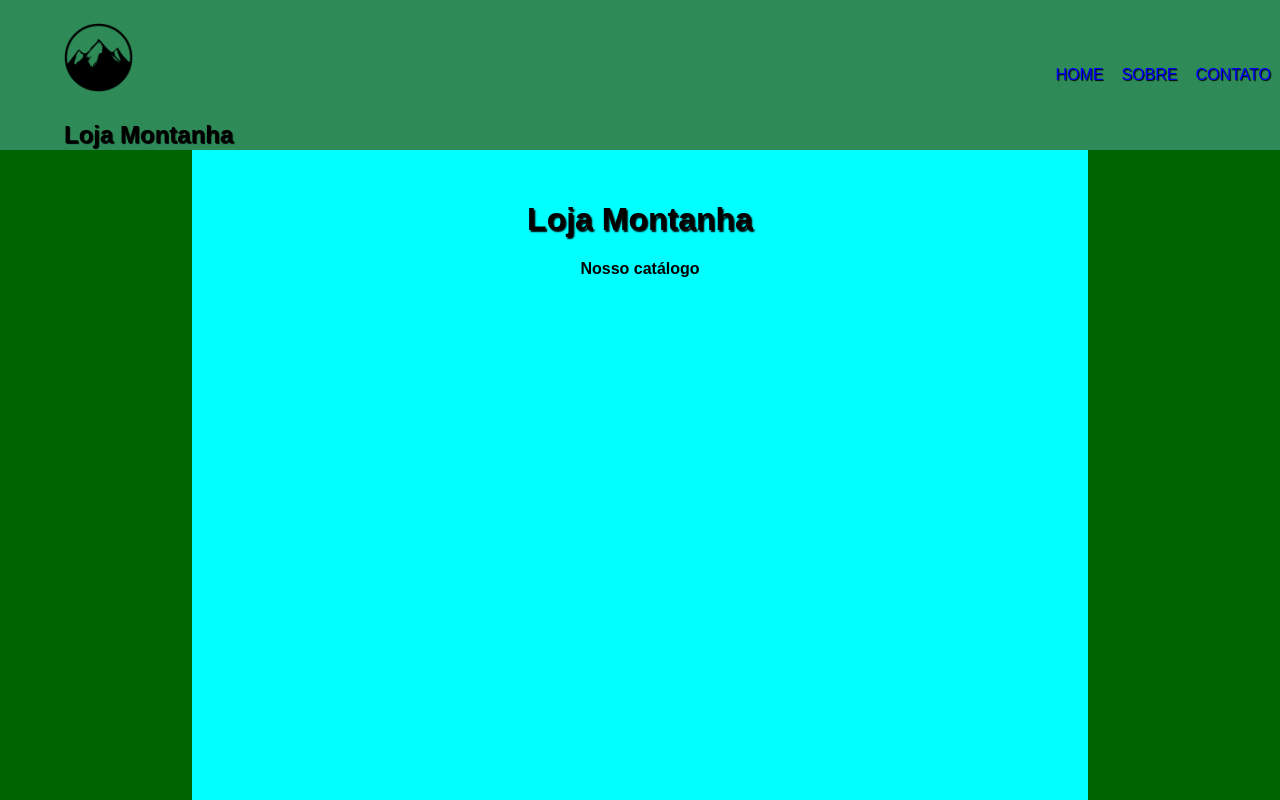
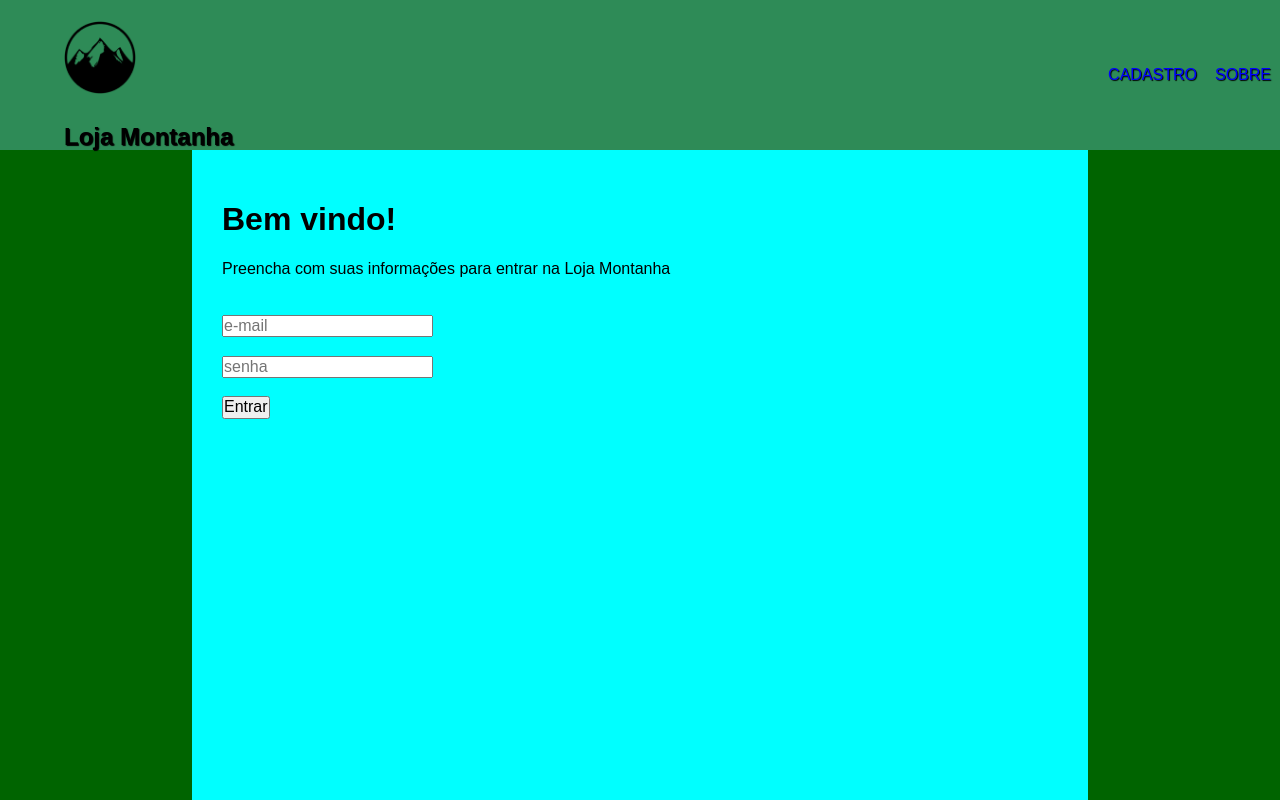
Before and after one commit to paulo-campos-57/lojaMontanha, a plain HTML site: page index.html in a window 1280 px wide. Shown: the top 800 px of the page. Drawn offline with Linux system fonts and the light colour scheme.

Commit message:
Update index.html

```diff
--- a/index.html
+++ b/index.html
@@ -8,6 +8,7 @@
     <!-- CSS -->
     <link rel="stylesheet" href="css/normalize.css">
     <link rel="stylesheet" href="css/style.css">
+    <link rel="stylesheet" href="css/styleIndex.css">
 
     <!-- FAVICON -->
     <link rel="shortcut icon" href="img/favicon.ico" type="image/x-icon">
@@ -23,25 +24,22 @@
             <div class="logo">
                 <hgroup>
                     <h1><img src="img/icon.png" alt="logo site" width="7%"></h1>
-                    <h2>Loja Montanha</h2>
+                    <aside class="tituloNav">
+                        <h2>Loja Montanha</h2>
+                    </aside>
                 </hgroup>
             </div>
             <nav>
                 <div class="navbarCabecalho">
                     <ul>
                         <li>
-                            <a href="" class="links">
-                                Home
+                            <a href="cadastro.html" class="links">
+                                Cadastro
                             </a>
                         </li>
                         <li>
-                            <a href="sobre.html" class="links">
+                            <a href="sobreA.html" class="links">
                                 Sobre
-                            </a>
-                        </li>
-                        <li>
-                            <a href="contato.html" class="links">
-                                Contato
                             </a>
                         </li>
                     </ul>
@@ -50,9 +48,19 @@
         </div>
     </header>
     <div class="main">
-        <div class="titulo">
-            <h1>Loja Montanha</h1>
-            <h4>Nosso catálogo</h4>
+        <div class="formularioLogin">
+            <form>
+                <h1>Bem vindo!</h1>
+                <p>Preencha com suas informações para entrar na Loja Montanha</p><br><br>
+                <input type="email" class="inputLogin" placeholder="e-mail"><br><br>
+                <input type="password" class="inputLogin" placeholder="senha">
+            </form>
+            <br>
+            <a href="catalogo.html" class="links">
+                <button class="botaoLogin">
+                    Entrar
+                </button>
+            </a>
         </div>
     </div>
     <footer class="footer">
```
